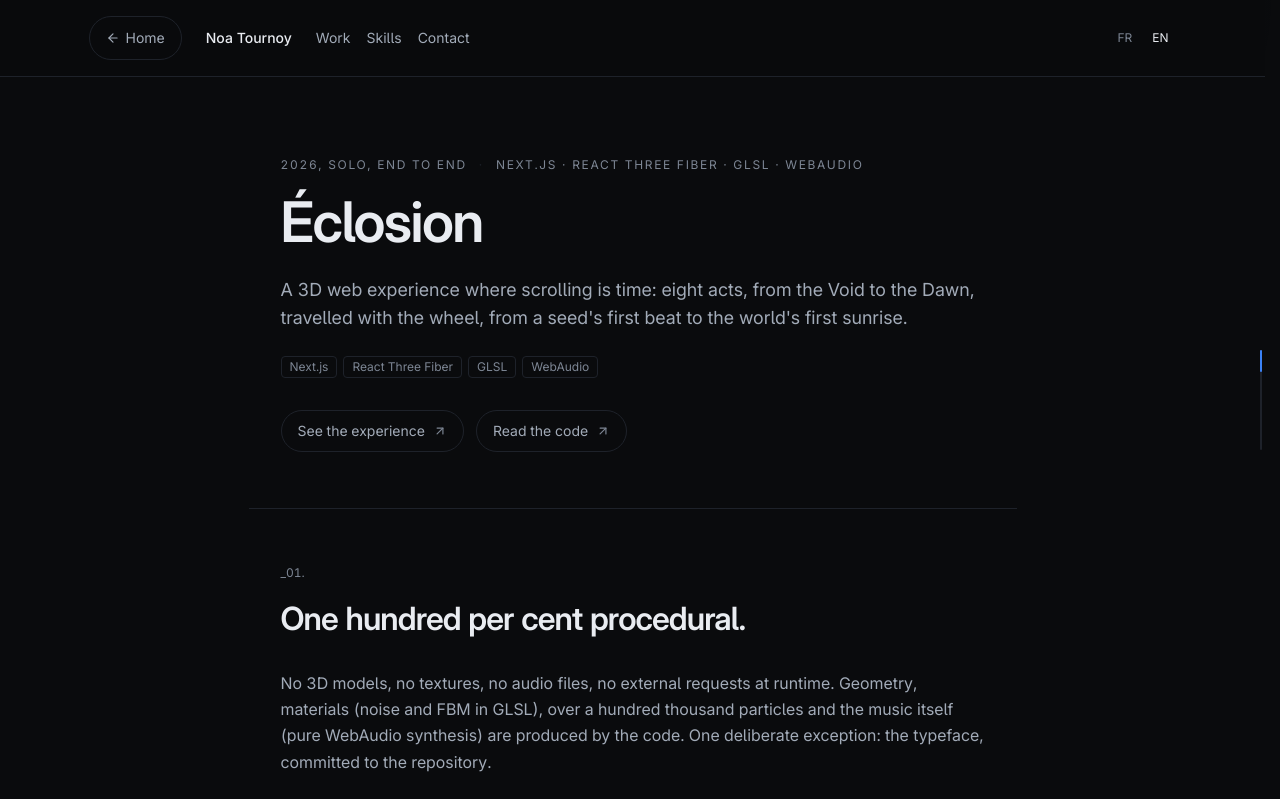
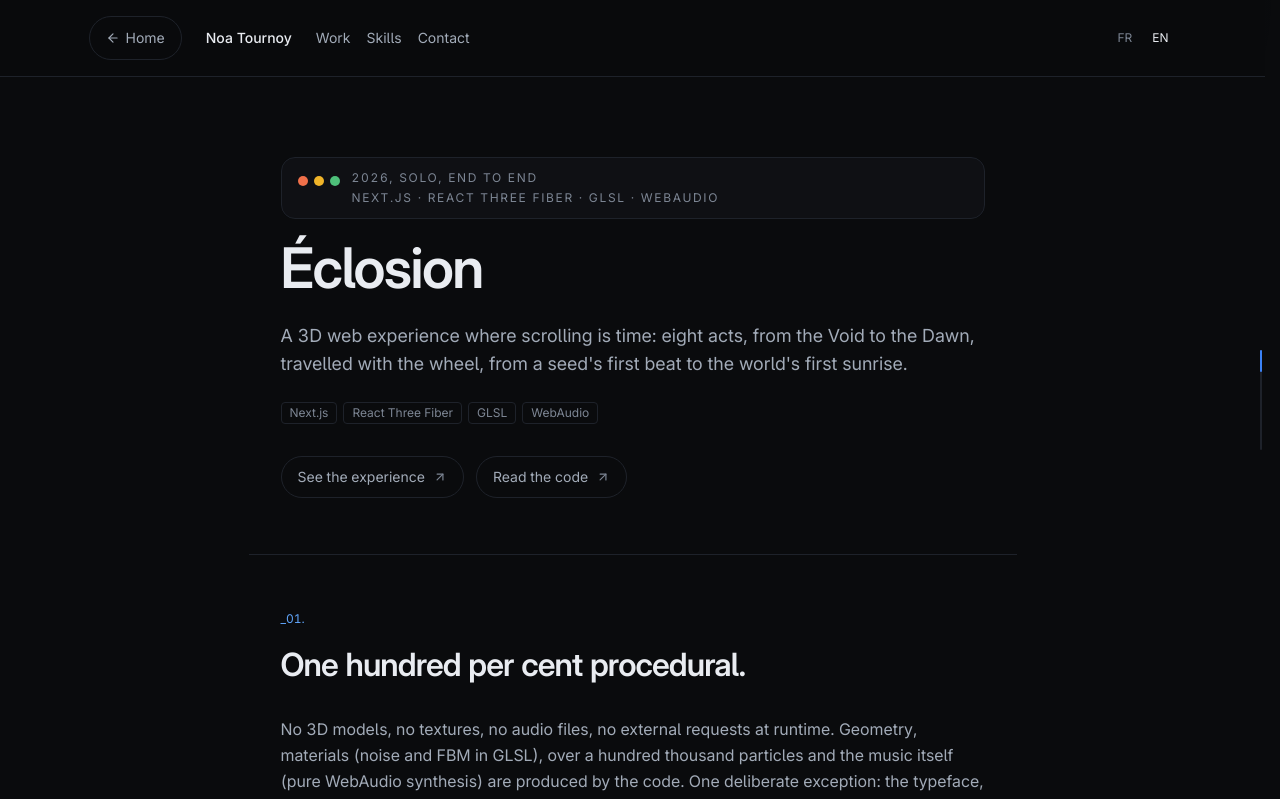
Before and after one commit to Noa-trny/noatournoy.dev, a Next.js app: page /en/work/eclosion in a window 1280 px wide. Shown: the top 799 px of the page. Built offline with nearby package versions, Linux system fonts and the light colour scheme.

Commit message:
reprend la barre de fenetre de l'ecran projets sur les fiches
L'en-tete de chaque fiche projet reprend les trois pastilles et le contexte de l'ecran Projets, et les numeros de section passent en bleu comme les libelles du bureau.

```diff
--- a/components/ProjectPage.tsx
+++ b/components/ProjectPage.tsx
@@ -50,13 +50,20 @@ export function ProjectPage({
           className="mx-auto max-w-3xl px-6 pt-20 pb-14 sm:px-8"
           aria-labelledby="titre"
         >
-          <p className="flex flex-wrap items-center gap-x-3 gap-y-1 text-xs tracking-[0.14em] text-dim uppercase">
-            <span>{c.context}</span>
-            <span aria-hidden="true" className="text-line">
-              ·
+          {/* La barre de fenetre reprend celle de l'ecran Projets du bureau :
+              meme trois pastilles, meme contexte, pour que la fiche se lise
+              comme le prolongement de la ligne cliquee. */}
+          <div className="surface flex items-start gap-3 px-4 py-3 text-xs tracking-[0.14em] text-dim uppercase">
+            <span aria-hidden="true" className="mt-1.5 flex shrink-0 gap-1.5">
+              <span className="size-2.5 rounded-full bg-[#f0704a]" />
+              <span className="size-2.5 rounded-full bg-[#f0b429]" />
+              <span className="size-2.5 rounded-full bg-[#4ec07a]" />
             </span>
-            <span>{c.stack}</span>
-          </p>
+            <p className="min-w-0 space-y-1">
+              <span className="block">{c.context}</span>
+              <span className="block">{c.stack}</span>
+            </p>
+          </div>
 
           <h1
             id="titre"
@@ -111,7 +118,7 @@ export function ProjectPage({
                 Il est masque aux lecteurs d'ecran : il ordonne l'oeil, il
                 n'ajoute rien a l'ecoute. */}
             {s.srOnly ? null : (
-              <p aria-hidden="true" className="mb-3 text-xs text-dim tabular-nums">
+              <p aria-hidden="true" className="mb-3 text-xs text-accent-soft tabular-nums">
                 {`_0${i + 1}.`}
               </p>
             )}
```
